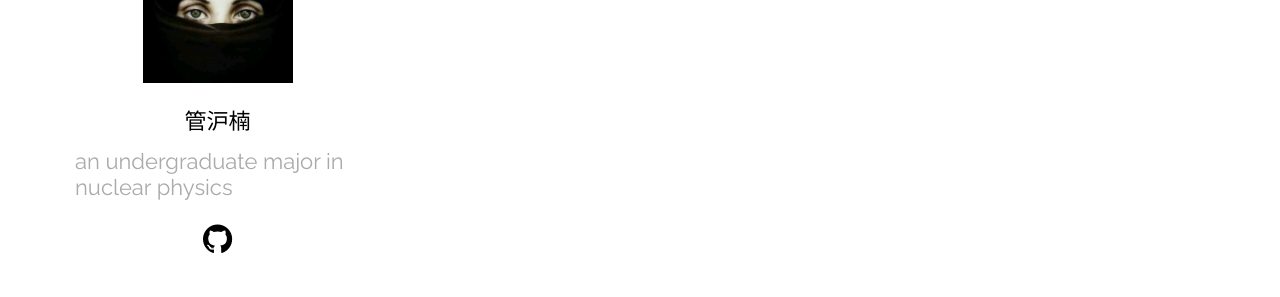
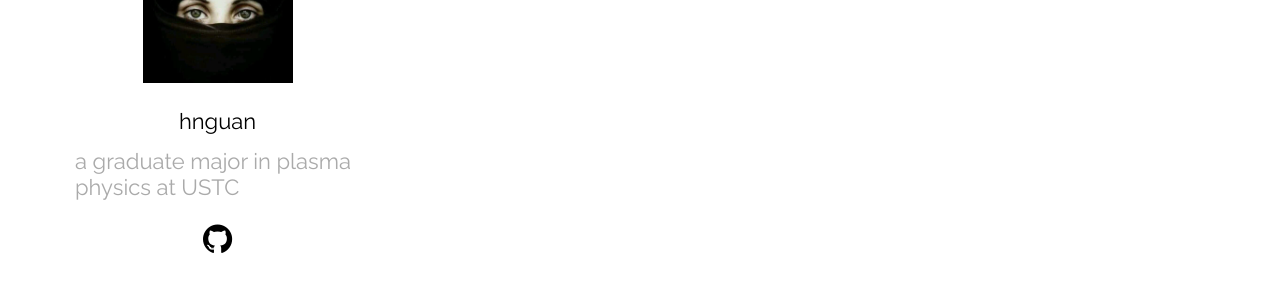
Before and after one commit to guanhn-physics/guanhn-physics.github.io, a Jekyll site: the page built from index.md, in a window 1280 px wide. Shown: the part 225-522 px from the top of the page. Built offline with Jekyll 4.4.1, drawn with Linux system fonts in a browser that asks for light colours.

Commit message:
Update _config.yml

```diff
--- a/_config.yml
+++ b/_config.yml
@@ -1,4 +1,4 @@
-title: 管沪楠的个人网站-guan's personal website
+title: hnguan的自留地-Guan's personal website
 author: GitHub User
 email: your-email@domain.com
 description: > # this means to ignore newlines until "show_exerpts:"
@@ -12,8 +12,8 @@ show_excerpts: true # set to true to show excerpts on the homepage
 sass:
   sass_dir: _sass
 plainwhite:
-  name: 管沪楠
-  tagline: an undergraduate major in nuclear physics
+  name: hnguan
+  tagline: a graduate major in plasma physics at USTC
   date_format: "%b %-d, %Y"
   sitemap: true # set to true to generate sitemap.xml content
   search: true # set to true to enable searchbar
```
